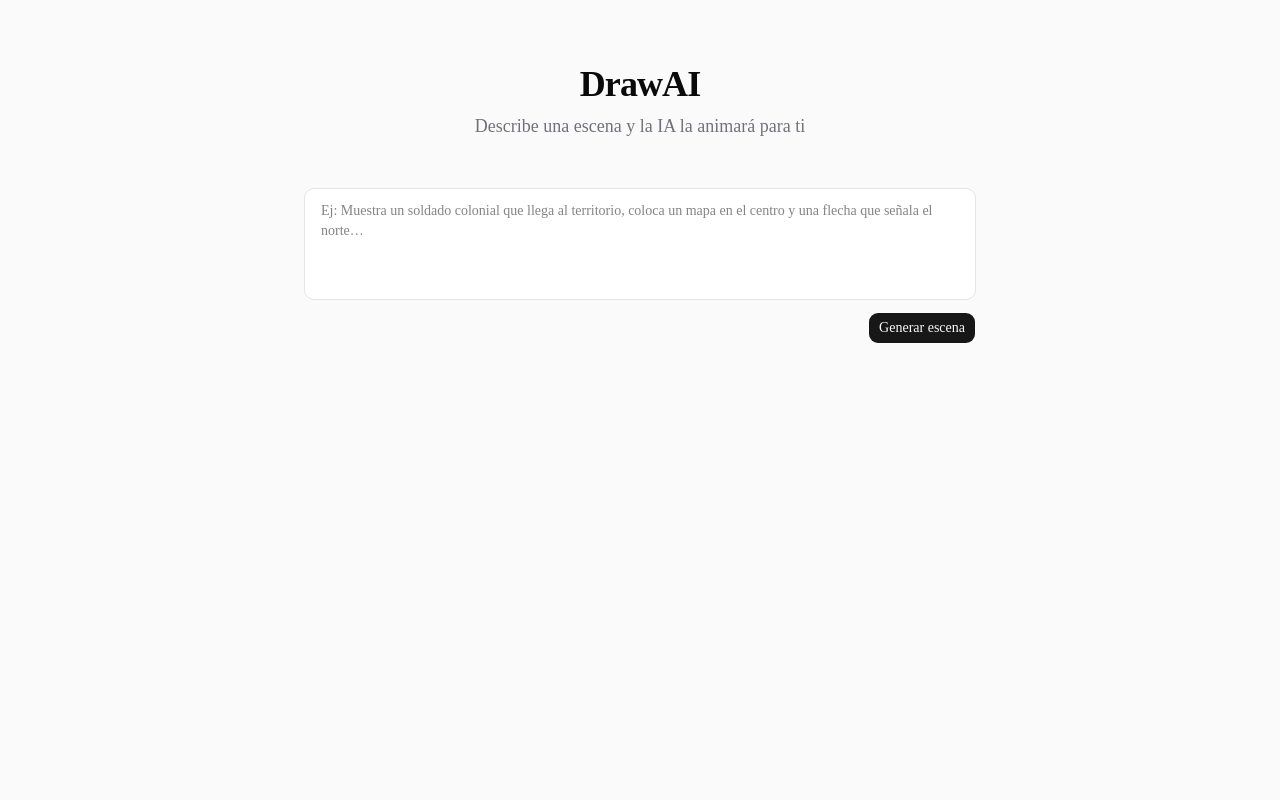
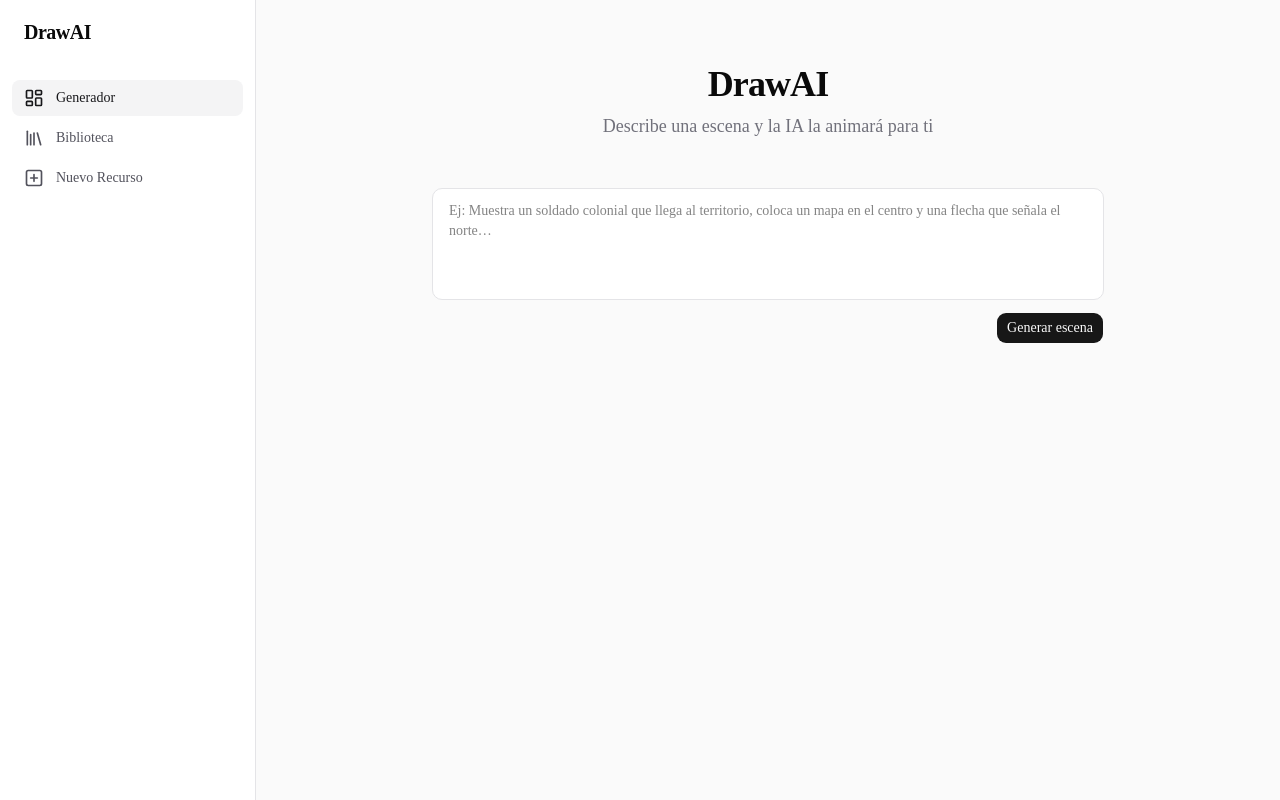
Before and after one commit to borjamrd/drawai, a Next.js app: page / in a window 1280 px wide. Built offline with nearby package versions, Linux system fonts and the light colour scheme.

Commit message:
ui: add global sidebar layout

```diff
--- a/app/layout.tsx
+++ b/app/layout.tsx
@@ -1,6 +1,7 @@
 import type { Metadata } from "next";
 import { Geist, Geist_Mono } from "next/font/google";
 import "./globals.css";
+import { Sidebar } from "@/components/Sidebar";
 
 const geistSans = Geist({
   variable: "--font-geist-sans",
@@ -27,7 +28,12 @@ export default function RootLayout({
       lang="en"
       className={`${geistSans.variable} ${geistMono.variable} h-full antialiased`}
     >
-      <body className="min-h-full flex flex-col">{children}</body>
+      <body className="flex h-full bg-zinc-50 dark:bg-zinc-950">
+        <Sidebar />
+        <main className="flex-1 overflow-y-auto">
+          {children}
+        </main>
+      </body>
     </html>
   );
 }
--- /dev/null
+++ b/components/Sidebar.tsx
@@ -0,0 +1,44 @@
+'use client'
+
+import Link from 'next/link'
+import { usePathname } from 'next/navigation'
+import { LayoutDashboard, Library, PlusSquare } from 'lucide-react'
+import { cn } from '@/lib/utils'
+
+const navigation = [
+  { name: 'Generador', href: '/', icon: LayoutDashboard },
+  { name: 'Biblioteca', href: '/recursos', icon: Library },
+  { name: 'Nuevo Recurso', href: '/recursos/crear-recurso', icon: PlusSquare },
+]
+
+export function Sidebar() {
+  const pathname = usePathname()
+
+  return (
+    <div className="flex h-full w-64 flex-col border-r border-zinc-200 bg-white dark:border-zinc-800 dark:bg-zinc-950">
+      <div className="flex h-16 items-center px-6">
+        <span className="text-xl font-bold tracking-tight">DrawAI</span>
+      </div>
+      <nav className="flex-1 space-y-1 px-3 py-4">
+        {navigation.map((item) => {
+          const isActive = pathname === item.href
+          return (
+            <Link
+              key={item.name}
+              href={item.href}
+              className={cn(
+                'group flex items-center rounded-md px-3 py-2 text-sm font-medium transition-colors',
+                isActive
+                  ? 'bg-zinc-100 text-zinc-900 dark:bg-zinc-800 dark:text-white'
+                  : 'text-zinc-600 hover:bg-zinc-50 hover:text-zinc-900 dark:text-zinc-400 dark:hover:bg-zinc-900 dark:hover:text-white'
+              )}
+            >
+              <item.icon className="mr-3 h-5 w-5 flex-shrink-0" aria-hidden="true" />
+              {item.name}
+            </Link>
+          )
+        })}
+      </nav>
+    </div>
+  )
+}
```
